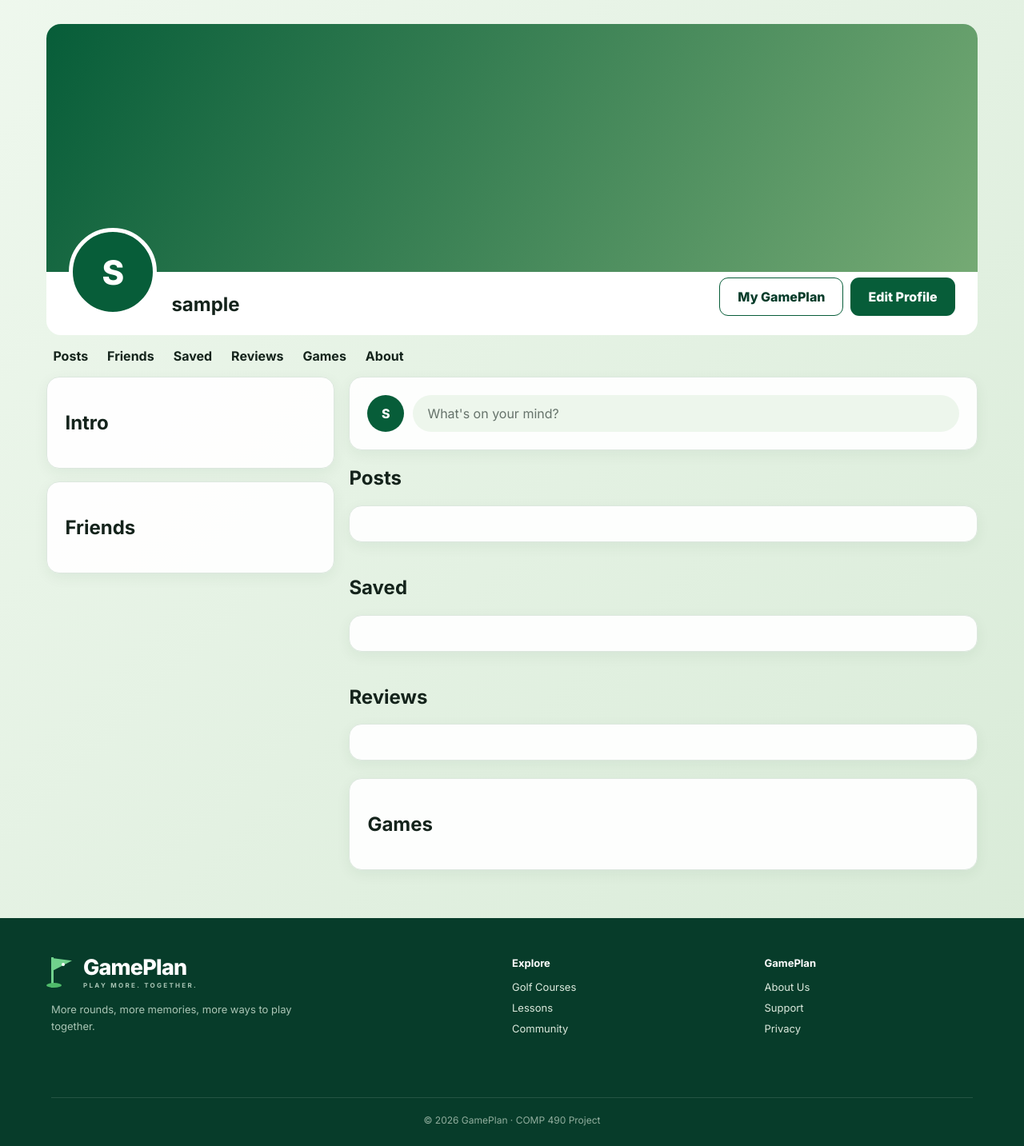
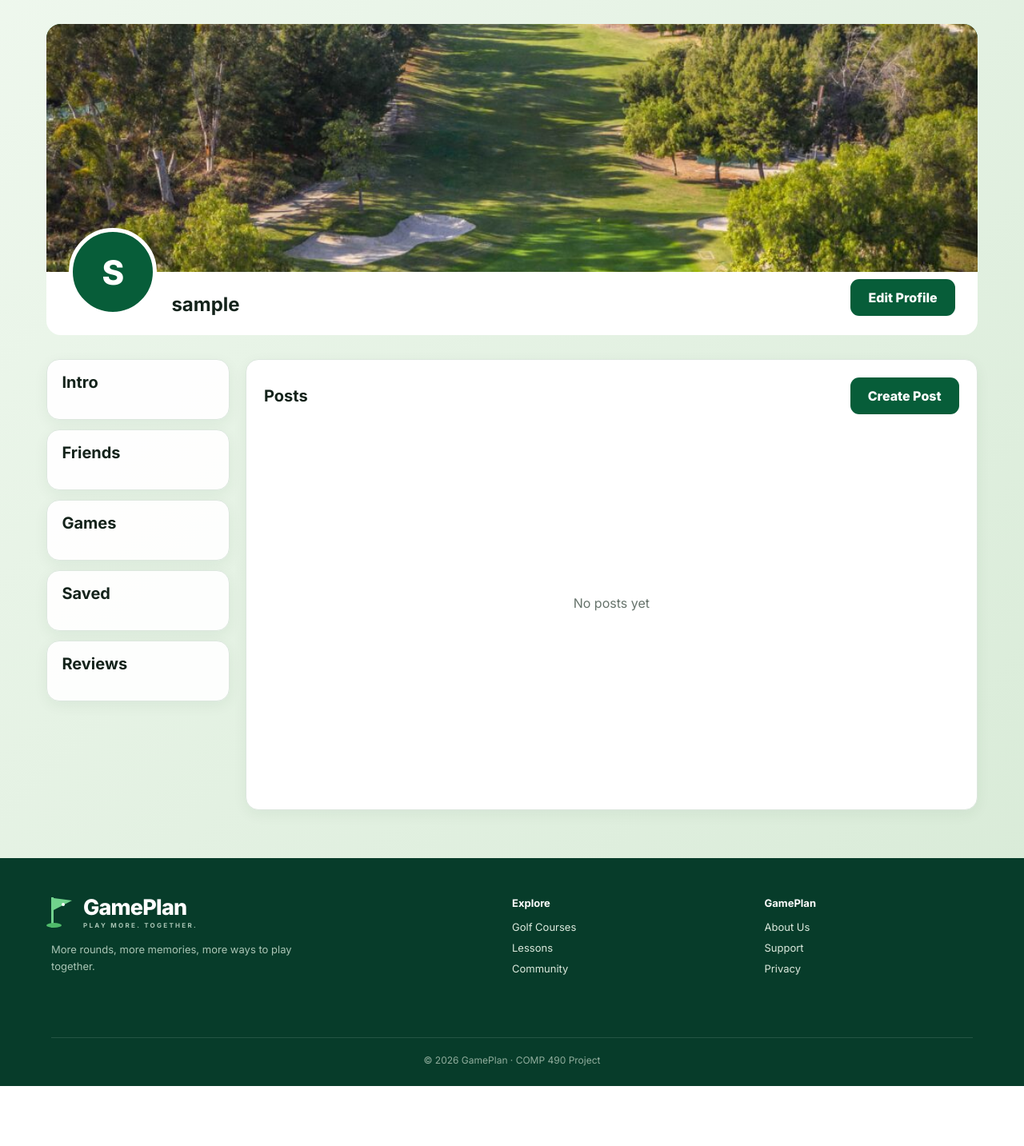
Before and after one commit to irsanchez7005/Comp-490-Project, a Django app: page /profile/ in a window 1280 px wide. Shown: the part 84-1517 px from the top of the page at 80% size. After the commit the page ends 1442 px from the top, so only its background shows below. Run offline with Django 5.2, Linux system fonts and the light colour scheme; the visitor is signed in with stand-in values (Sample User, id 1); data comes from the database, SQL or seed files in the repository.

Commit message:
New layout of the profile page templet

```diff
--- a/gameplan/accounts/templates/accounts/profile.html
+++ b/gameplan/accounts/templates/accounts/profile.html
@@ -14,20 +14,10 @@
         <h1>{{ user.username }}</h1>
       </div>
       <div class="profile-actions">
-        <button class="btn btn-light" type="button" disabled>My GamePlan</button>
         <button class="btn" type="button" disabled>Edit Profile</button>
       </div>
     </div>
   </section>
-
-  <nav class="profile-tabs" aria-label="Profile sections">
-    <a href="#posts">Posts</a>
-    <a href="#friends">Friends</a>
-    <a href="#saved">Saved</a>
-    <a href="#reviews">Reviews</a>
-    <a href="#games">Games</a>
-    <a href="#about">About</a>
-  </nav>
 
   <div class="profile-layout">
     <aside>
@@ -38,32 +28,28 @@
       <section class="panel" id="friends">
         <h2>Friends</h2>
       </section>
+
+      <section class="panel" id="games">
+        <h2>Games</h2>
+      </section>
+
+      <section class="panel" id="saved">
+        <h2>Saved</h2>
+      </section>
+
+      <section class="panel" id="reviews">
+        <h2>Reviews</h2>
+      </section>
     </aside>
 
-    <section class="profile-feed" aria-label="Profile activity">
-      <div class="panel profile-composer">
-        <span class="profile-avatar">{{ user.username|slice:':1'|upper }}</span>
-        <button type="button" disabled>What's on your mind?</button>
+    <section class="panel profile-feed" id="posts" aria-labelledby="profile-posts-title">
+      <div class="profile-composer">
+        <h2 id="profile-posts-title">Posts</h2>
+        <button class="btn" type="button" disabled>Create Post</button>
       </div>
-
-      <section id="posts">
-        <h2>Posts</h2>
-        <div class="panel"></div>
-      </section>
-
-      <section class="profile-section" id="saved">
-        <h2>Saved</h2>
-        <div class="panel"></div>
-      </section>
-
-      <section class="profile-section" id="reviews">
-        <h2>Reviews</h2>
-        <div class="panel"></div>
-      </section>
-
-      <section class="panel profile-section" id="games">
-        <h2>Games</h2>
-      </section>
+      <div class="profile-empty-state">
+        <p class="muted">No posts yet</p>
+      </div>
     </section>
   </div>
 </div>
--- a/gameplan/static/css/dashboard.css
+++ b/gameplan/static/css/dashboard.css
@@ -20,7 +20,7 @@
 /* Profile page */
 .profile-page { max-width: 1240px; margin: auto; padding: 30px 3% 60px; }
 .profile-hero { overflow: hidden; border-radius: 18px; background: var(--white); }
-.profile-cover-photo { height: 310px; background: linear-gradient(120deg, var(--green), #75aa74); }
+.profile-cover-photo { height: 310px; background: var(--green) url("../images/courses/coyotehills.jpg") center / cover no-repeat; }
 .profile-identity { display: flex; align-items: flex-end; gap: 18px; padding: 0 28px 24px; }
 .profile-avatar-xl {
   width: 110px;
@@ -39,20 +39,19 @@
 }
 .profile-info { min-width: 0; overflow-wrap: anywhere; }
 .profile-info h1 { margin: 0; }
-.profile-actions { margin-left: auto; display: flex; flex-wrap: wrap; gap: 9px; flex-shrink: 0; }
-.profile-actions .btn-light { border: 1px solid var(--green); }
+.profile-actions { margin-left: auto; display: flex; justify-content: flex-end; flex-wrap: wrap; gap: 9px; flex-shrink: 0; }
 .profile-page button:disabled { cursor: default; }
-.profile-tabs { display: flex; flex-wrap: wrap; gap: 24px; padding: 16px 8px; font-weight: 700; }
-.profile-tabs a:hover { color: var(--green); }
-.profile-layout { display: grid; grid-template-columns: 360px minmax(0, 1fr); gap: 18px; }
-.profile-layout aside .panel { margin-bottom: 16px; }
-.profile-page .profile-avatar { width: 46px; height: 46px; flex: 0 0 auto; font-weight: 800; }
-.profile-composer { display: flex; align-items: center; gap: 11px; }
-.profile-composer button { flex: 1; min-width: 0; padding: 13px 18px; border: 0; border-radius: 99px; background: var(--mint); color: var(--muted); text-align: left; }
-.profile-section { padding-top: 22px; }
-.profile-feed { min-width: 0; overflow-wrap: anywhere; }
-.profile-feed .panel.profile-section { margin-top: 22px; }
+.profile-layout { display: grid; grid-template-columns: minmax(0, 20fr) minmax(0, 80fr); gap: 20px; margin-top: 30px; }
+.profile-layout aside .panel { min-height: 100px; margin-bottom: 16px; }
+.profile-layout h2 { margin: 0; font-size: 20px; }
+.profile-composer { display: flex; align-items: center; justify-content: space-between; gap: 16px; }
+.profile-feed { display: flex; flex-direction: column; align-self: start; min-width: 0; min-height: 564px; background: var(--white); overflow-wrap: anywhere; }
+.profile-empty-state { flex: 1; display: grid; place-items: center; }
 .profile-page section { scroll-margin-top: 100px; }
+
+@media (min-width: 901px) {
+  .profile-layout aside .panel { min-height: 76px; padding: 16px 18px; margin-bottom: 12px; }
+}
 
 @media (max-width: 1050px) {
   .profile-identity { flex-wrap: wrap; }
```
